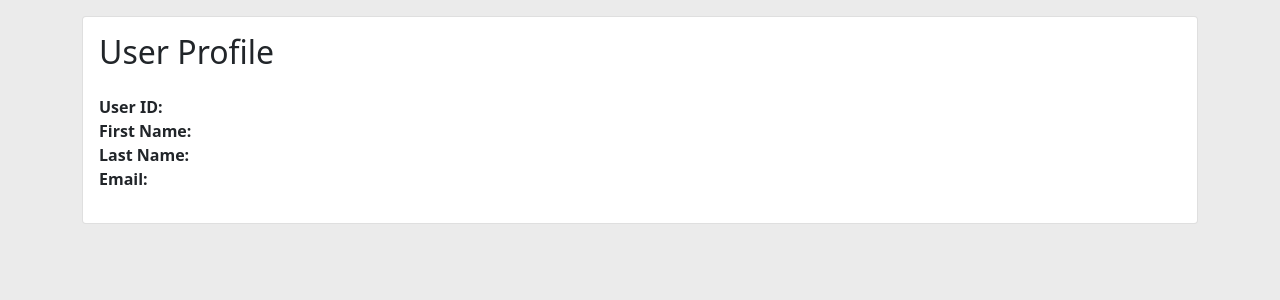
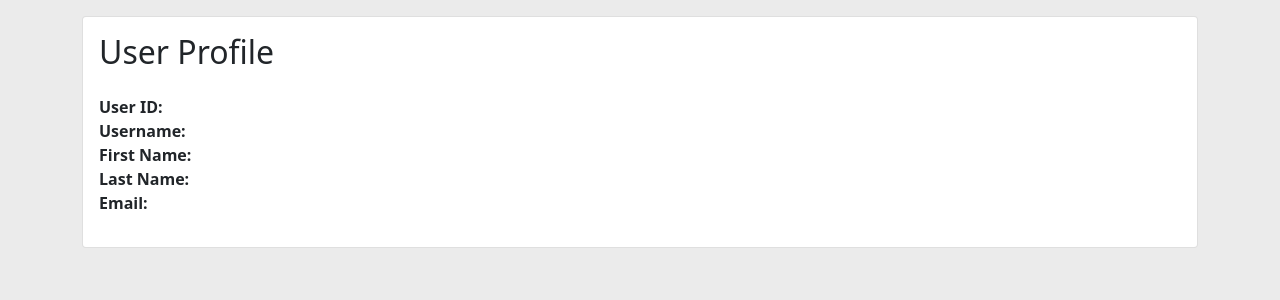
Before and after one commit to peruque/ciam-demo, a FastAPI app: template app/templates/profile.html in a window 1280 px wide. Shown: the part 56-356 px from the top of the page. Run offline with FastAPI, Linux system fonts and the light colour scheme; the template is opened without the code that fills it, so the values that code supplies are empty.

Commit message:
added username to profile

```diff
--- a/app/templates/profile.html
+++ b/app/templates/profile.html
@@ -9,6 +9,9 @@
           <dl class="row">
             <dt class="col-sm-3">User ID:</dt>
             <dd class="col-sm-9">{{user.id}}</dd>
+
+            <dt class="col-sm-3">Username:</dt>
+            <dd class="col-sm-9">{{user.username}}</dd>
 
             <dt class="col-sm-3">First Name:</dt>
             <dd class="col-sm-9">{{user.first_name}}</dd>
```
Also changed, not shown: todo.md (+0 -3 lines).
